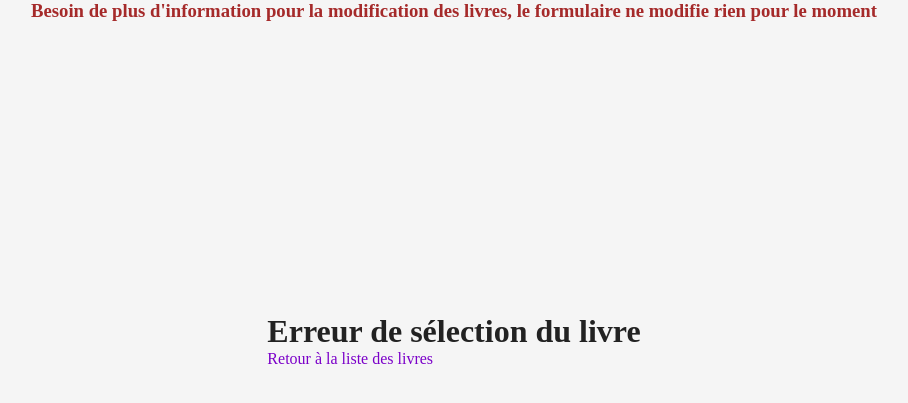
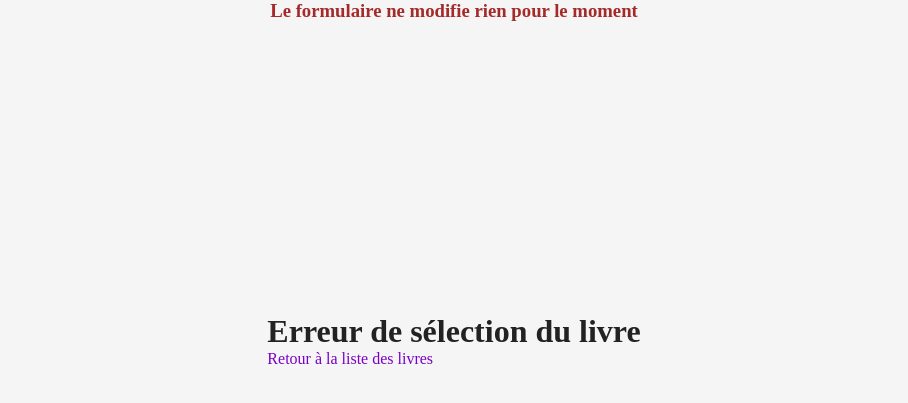
Before and after one commit to BeSketens/biblioweb, a PHP site: page /edit in a window 1280 px wide. Shown: the part 60-463 px from the top of the page, without its empty margins (186-1094 px from the left). Run offline with PHP 8.4, Linux system fonts and the light colour scheme.

Commit message:
Update edit.php

```diff
--- a/view/edit.php
+++ b/view/edit.php
@@ -51,5 +51,5 @@
 <?php } ?>
 
     <div class="centered" style="color:brown">
-        <h3>Besoin de plus d'information pour la modification des livres, le formulaire ne modifie rien pour le moment</h3>
+        <h3>Le formulaire ne modifie rien pour le moment</h3>
     </div>
```
